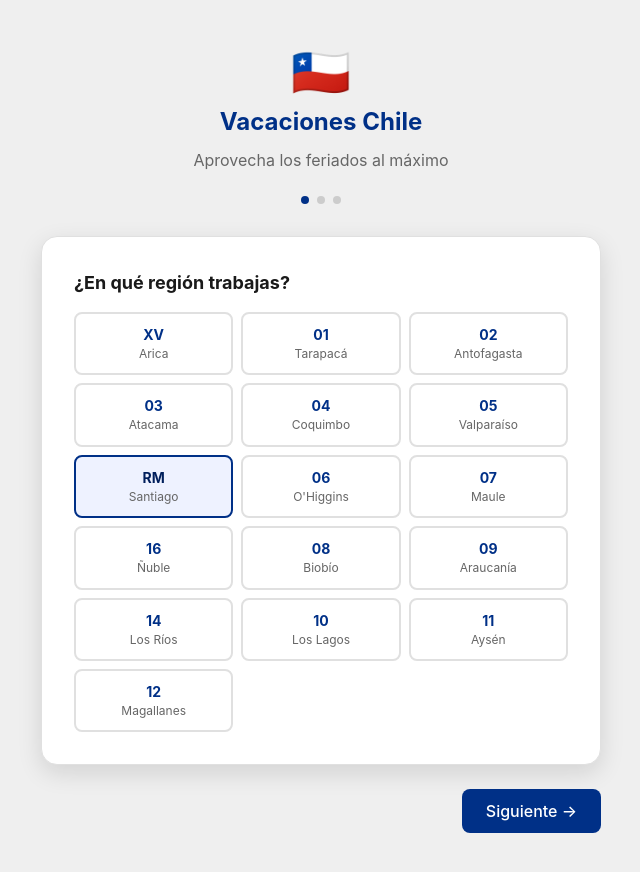
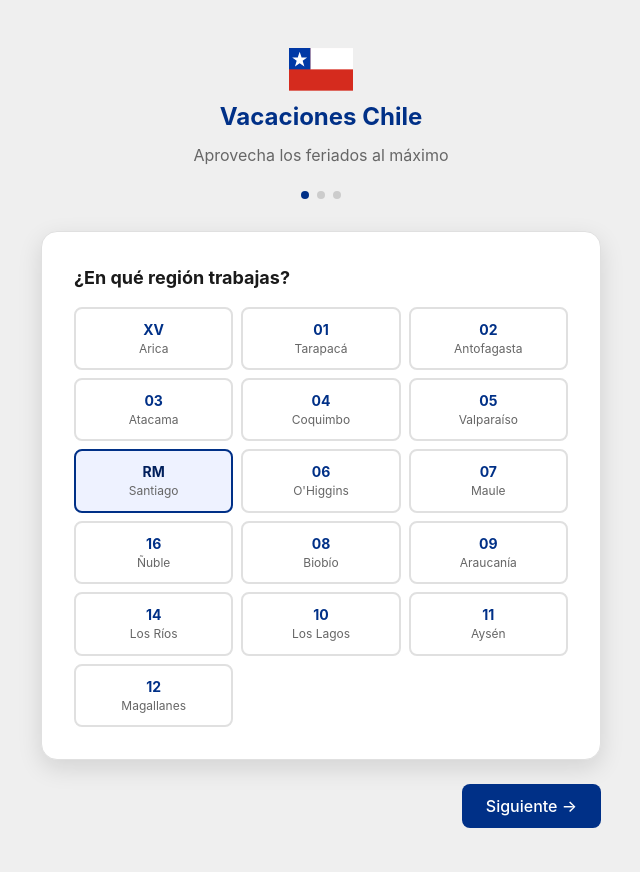
Before and after one commit to mvargascode/vacaciones-chile, a React (Vite) app: page / in a window 1280 px wide. Shown: the top 872 px of the page, without its empty margins (319-959 px from the left). Built offline with nearby package versions, Linux system fonts and the light colour scheme.

Commit message:
fix: reemplaza emoji bandera por SVG para compatibilidad con Windows

```diff
--- /dev/null
+++ b/src/assets/FlagCL.tsx
@@ -0,0 +1,24 @@
+export function FlagCL({ size = 24 }: { size?: number }) {
+  return (
+    <svg
+      width={size}
+      height={size * 0.667}
+      viewBox="0 0 3 2"
+      xmlns="http://www.w3.org/2000/svg"
+      aria-label="Bandera de Chile"
+      role="img"
+    >
+      {/* Franja roja inferior */}
+      <rect width="3" height="2" fill="#D52B1E"/>
+      {/* Franja blanca superior derecha */}
+      <rect width="2" height="1" x="1" fill="#FFFFFF"/>
+      {/* Cuadrado azul superior izquierdo */}
+      <rect width="1" height="1" fill="#0039A6"/>
+      {/* Estrella blanca */}
+      <polygon
+        points="0.5,0.18 0.59,0.45 0.85,0.45 0.64,0.6 0.72,0.87 0.5,0.72 0.28,0.87 0.36,0.6 0.15,0.45 0.41,0.45"
+        fill="#FFFFFF"
+      />
+    </svg>
+  )
+}
--- a/src/components/ui/Header.tsx
+++ b/src/components/ui/Header.tsx
@@ -1,3 +1,4 @@
+import { FlagCL } from '../../assets/FlagCL'
 import styles from './Header.module.css'
 
 interface HeaderProps {
@@ -17,7 +18,9 @@ export function Header({
         <div className={styles.titleRow}>
           <div className={styles.titleGroup}>
             <h1 className={styles.title}>
-              <span className={styles.flag}>🇨🇱</span>
+              <span className={styles.flag}>
+                <FlagCL size={28} />
+              </span>
               {title}
             </h1>
             {subtitle && <p className={styles.subtitle}>{subtitle}</p>}
--- a/src/features/onboarding/OnboardingScreen.tsx
+++ b/src/features/onboarding/OnboardingScreen.tsx
@@ -5,6 +5,7 @@ import { RegionSelector } from './RegionSelector'
 import { DaysSelector } from './DaysSelector'
 import { YearSelector } from './YearSelector'
 import styles from './OnboardingScreen.module.css'
+import { FlagCL } from '../../assets/FlagCL'
 
 type Step = 'region' | 'days' | 'year'
 const STEPS: Step[] = ['region', 'days', 'year']
@@ -42,7 +43,9 @@ function handleConfirm() {
   return (
     <div className={`${styles.screen} animate-fade-in`}>
       <div className={styles.header}>
-        <span className={styles.logo}>🇨🇱</span>
+        <span className={styles.logo}>
+  <FlagCL size={64} />
+</span>
         <h1 className={styles.title}>Vacaciones Chile</h1>
         <p className={styles.subtitle}>Aprovecha los feriados al máximo</p>
       </div>
```
